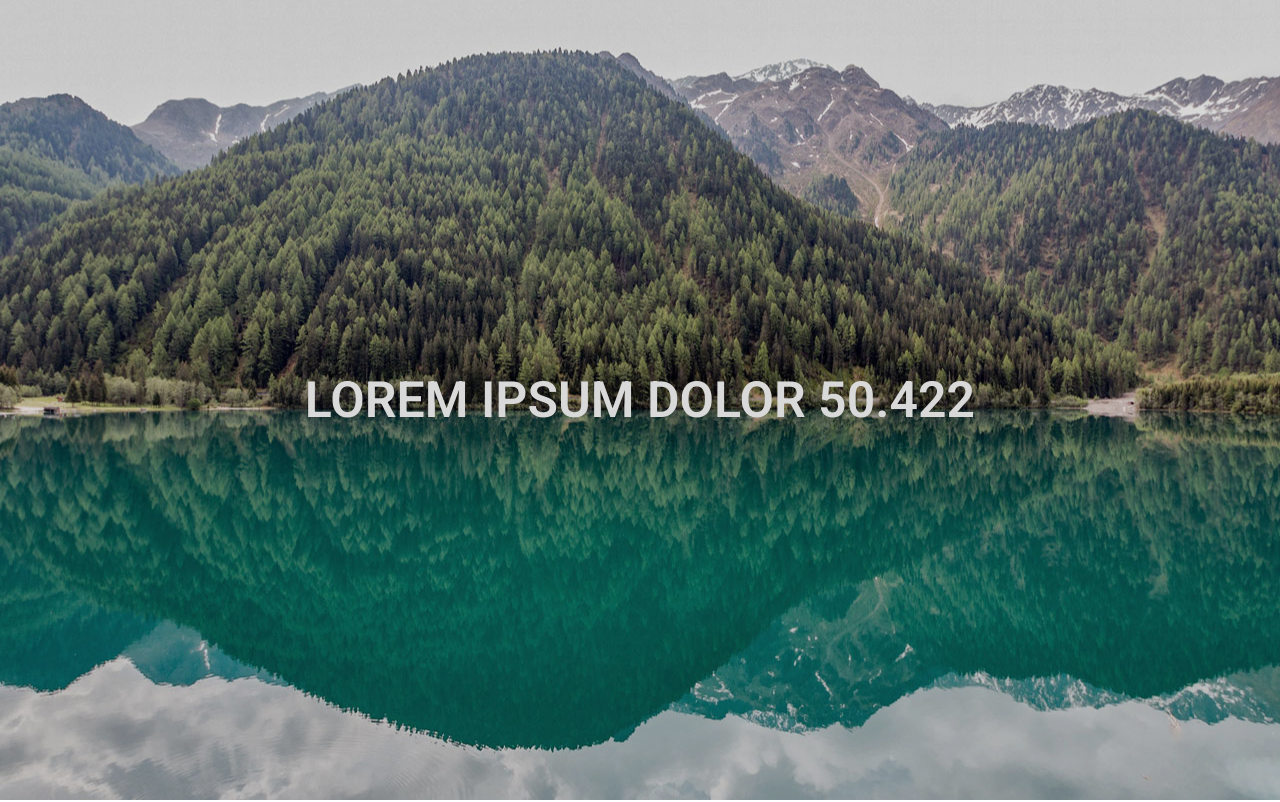
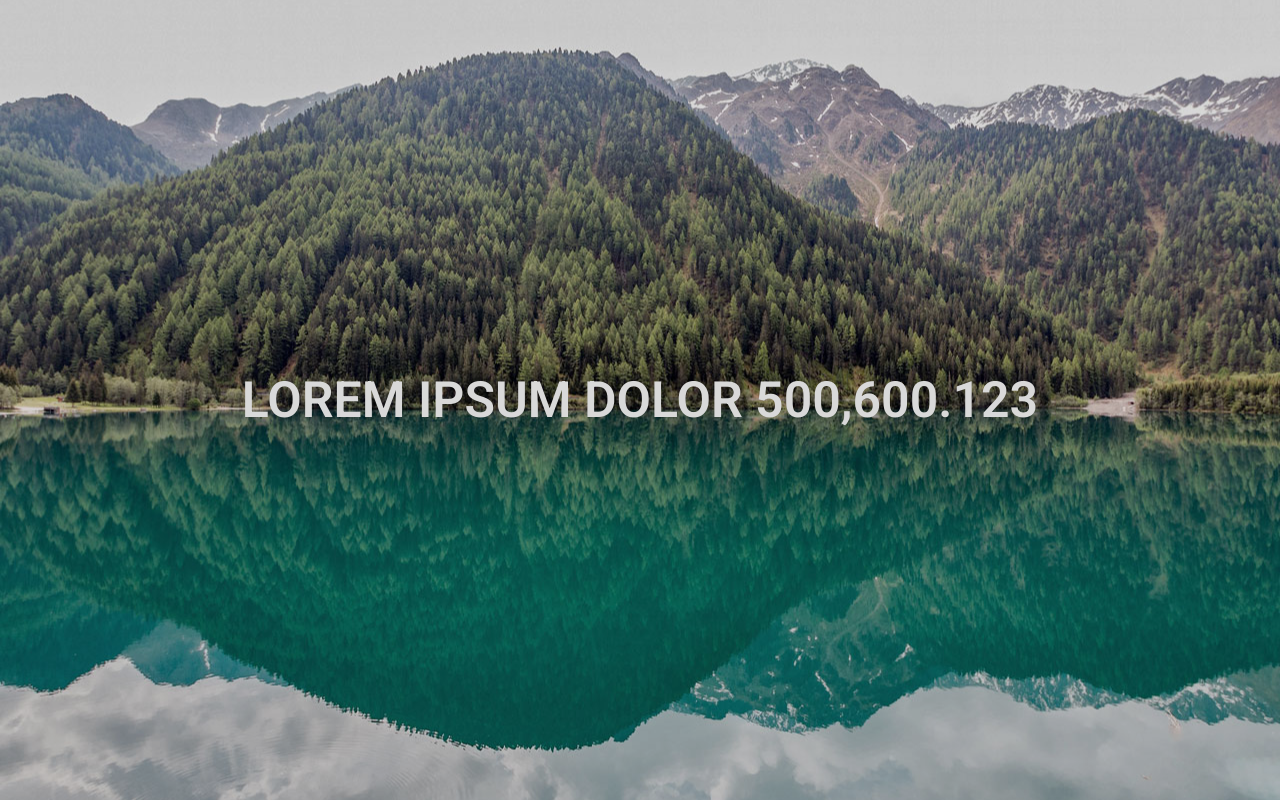
Before and after one commit to lemehovskiy/lem_counter, a website built with webpack: page demo/index.html in a window 1280 px wide. Shown: the top 802 px of the page. Built offline with Linux system fonts and the light colour scheme.

Commit message:
locale, conter val from tag content

```diff
--- a/demo/index.html
+++ b/demo/index.html
@@ -21,7 +21,9 @@
             <h3 class="title">
                 Lorem ipsum dolor
 
-                <span class="counter" data-lem-counter="50.422">
+                <span class="counter">
+                    500600.123
+
                 </span>
             </h3>
         </div>
```
Also changed, not shown: build/lem_counter.js, demo/build/app.js, 2 other files.
